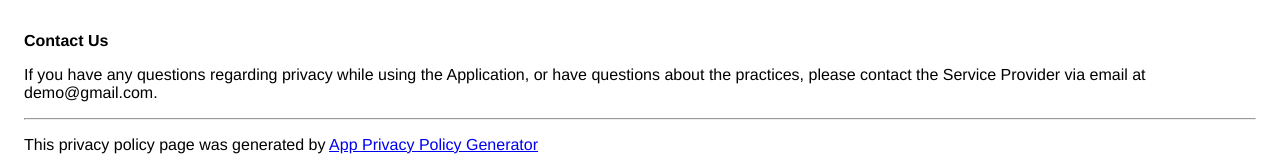
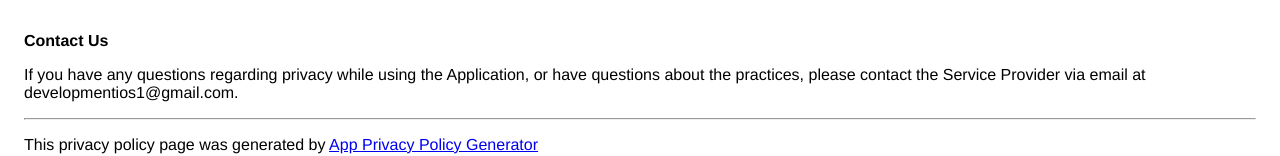
Before and after one commit to rp-ios/GiftsToYou, a plain HTML site: page index.html in a window 1280 px wide. Shown: the part 1064-1220 px from the top of the page. Drawn offline with Linux system fonts and the light colour scheme.

Commit message:
Update index.html

```diff
--- a/index.html
+++ b/index.html
@@ -18,6 +18,6 @@ has provided personally identifiable information to the Service Provider through
 please contact the Service Provider (developmentios1@gmail.com) so that they will be able to take the necessary actions.
 You must also be at least 16 years of age to consent to the processing
 of your personally identifiable information in your country (in some countries we may allow your parent
-or guardian to do so on your behalf).</p><br><strong>Security</strong><p>The Service Provider is concerned about safeguarding the confidentiality of your information. However, since the Application does not collect any information, there is no risk of your data being accessed by unauthorized individuals.</p><br><strong>Changes</strong><p>This Privacy Policy may be updated from time to time for any reason. The Service Provider will notify you of any changes to their Privacy Policy by updating this page with the new Privacy Policy. You are advised to consult this Privacy Policy regularly for any changes, as continued use is deemed approval of all changes.</p><br><p>This privacy policy is effective as of 2024-12-10</p><br><strong>Your Consent</strong><p>By using the Application, you are consenting to the processing of your information as set forth in this Privacy Policy now and as amended by the Service Provider.</p><br><strong>Contact Us</strong><p>If you have any questions regarding privacy while using the Application, or have questions about the practices, please contact the Service Provider via email at demo@gmail.com.</p><hr><p>This privacy policy page was generated by <a href="https://app-privacy-policy-generator.nisrulz.com/" target="_blank" rel="noopener noreferrer">App Privacy Policy Generator</a></p>
+or guardian to do so on your behalf).</p><br><strong>Security</strong><p>The Service Provider is concerned about safeguarding the confidentiality of your information. However, since the Application does not collect any information, there is no risk of your data being accessed by unauthorized individuals.</p><br><strong>Changes</strong><p>This Privacy Policy may be updated from time to time for any reason. The Service Provider will notify you of any changes to their Privacy Policy by updating this page with the new Privacy Policy. You are advised to consult this Privacy Policy regularly for any changes, as continued use is deemed approval of all changes.</p><br><p>This privacy policy is effective as of 2024-12-10</p><br><strong>Your Consent</strong><p>By using the Application, you are consenting to the processing of your information as set forth in this Privacy Policy now and as amended by the Service Provider.</p><br><strong>Contact Us</strong><p>If you have any questions regarding privacy while using the Application, or have questions about the practices, please contact the Service Provider via email at developmentios1@gmail.com.</p><hr><p>This privacy policy page was generated by <a href="https://app-privacy-policy-generator.nisrulz.com/" target="_blank" rel="noopener noreferrer">App Privacy Policy Generator</a></p>
     </body>
     </html>
```
